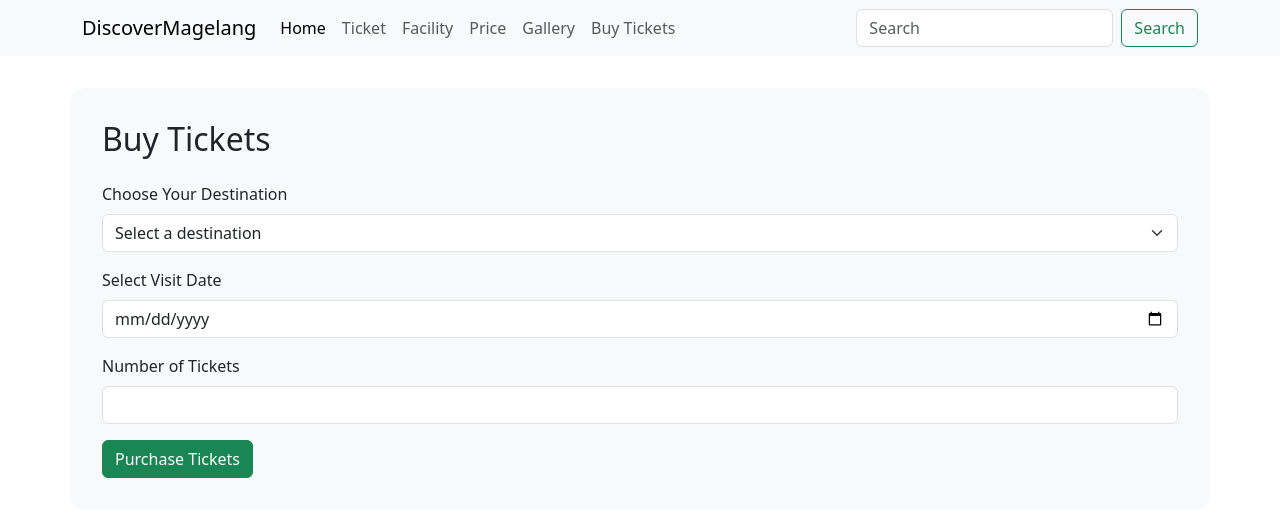
After one commit to bmsptra24/web-magelang, a PHP site: page /ticket.php in a window 1280 px wide. The commit adds this page. Shown: the top 517 px of the page. Run offline with PHP 8.4, Linux system fonts and the light colour scheme.

```diff
--- /dev/null
+++ b/components/navbar.php
@@ -0,0 +1,49 @@
+<nav class="navbar navbar-expand-lg navbar-light bg-light">
+  <div class="container-fluid container">
+    <a class="navbar-brand" href="landing-page.php">DiscoverMagelang</a>
+    <button
+      class="navbar-toggler"
+      type="button"
+      data-bs-toggle="collapse"
+      data-bs-target="#navbarNav"
+      aria-controls="navbarNav"
+      aria-expanded="false"
+      aria-label="Toggle navigation"
+    >
+      <span class="navbar-toggler-icon"></span>
+    </button>
+    <div class="collapse navbar-collapse" id="navbarNav">
+      <ul class="navbar-nav me-auto mb-2 mb-lg-0">
+        <li class="nav-item">
+          <a class="nav-link active" aria-current="page" href="index.php">Home</a>
+        </li>
+        <li class="nav-item">
+          <a class="nav-link" href="./ticket.php">Ticket</a>
+        </li>
+        <li class="nav-item">
+          <a class="nav-link" href="#">Facility</a>
+        </li>
+        <li class="nav-item">
+          <a class="nav-link" href="#">Price</a>
+        </li>
+        <li class="nav-item">
+          <a class="nav-link" href="#">Gallery</a>
+        </li>
+        <li class="nav-item">
+          <a class="nav-link" href="ticket-page.php">Buy Tickets</a>
+        </li>
+      </ul>
+      <form class="d-flex" role="search">
+        <input
+          class="form-control me-2"
+          type="search"
+          placeholder="Search"
+          aria-label="Search"
+        />
+        <button class="btn btn-outline-success" type="submit">
+          Search
+        </button>
+      </form>
+    </div>
+  </div>
+</nav>
--- /dev/null
+++ b/ticket.php
@@ -0,0 +1,72 @@
+<!DOCTYPE html>
+<html lang="en">
+  <head>
+    <meta charset="UTF-8" />
+    <meta name="viewport" content="width=device-width, initial-scale=1.0" />
+    <title>DiscoverMagelang - Buy Tickets</title>
+    <!-- Bootstrap CSS -->
+    <link
+      href="https://cdn.jsdelivr.net/npm/bootstrap@5.3.3/dist/css/bootstrap.min.css"
+      rel="stylesheet"
+      integrity="sha384-QWTKZyjpPEjISv5WaRU9OFeRpok6YctnYmDr5pNlyT2bRjXh0JMhjY6hW+ALEwIH"
+      crossorigin="anonymous"
+    />
+    <style>
+      .ticket-section {
+        background-color: #f8f9fa;
+        padding: 2rem;
+        border-radius: 1rem;
+        margin-top: 2rem;
+      }
+      .ticket-section h2 {
+        margin-bottom: 1.5rem;
+      }
+    </style>
+  </head>
+  <body>
+    <!-- Navbar -->
+    <?php include 'components/navbar.php'; ?>
+
+    <!-- Ticket Purchase Section -->
+    <div class="container ticket-section">
+      <h2>Buy Tickets</h2>
+      <?php if ($_SERVER['REQUEST_METHOD'] == 'POST') {
+          $destination = $_POST['destination'];
+          $visit_date = $_POST['visit_date'];
+          $ticket_quantity = $_POST['ticket_quantity'];
+
+          // Processing logic here
+          echo "<div class='alert alert-success'>Thank you for purchasing $ticket_quantity ticket(s) to $destination on $visit_date.</div>";
+      } ?>
+      <form method="post" action="<?php echo htmlspecialchars(
+          $_SERVER['PHP_SELF']
+      ); ?>">
+        <div class="mb-3">
+          <label for="destination" class="form-label">Choose Your Destination</label>
+          <select class="form-select" id="destination" name="destination" required>
+            <option value="" selected disabled>Select a destination</option>
+            <option value="Candi Borobudur">Candi Borobudur</option>
+            <option value="Nepal Van Java">Nepal Van Java</option>
+            <option value="Gunung Andong">Gunung Andong</option>
+          </select>
+        </div>
+
+        <div class="mb-3">
+          <label for="visit-date" class="form-label">Select Visit Date</label>
+          <input type="date" class="form-control" id="visit-date" name="visit_date" required>
+        </div>
+
+        <div class="mb-3">
+          <label for="ticket-quantity" class="form-label">Number of Tickets</label>
+          <input type="number" class="form-control" id="ticket-quantity" name="ticket_quantity" min="1" max="10" required>
+        </div>
+
+        <button type="submit" class="btn btn-success">Purchase Tickets</button>
+      </form>
+    </div>
+
+    <!-- Bootstrap JS and dependencies -->
+    <script src="https://cdn.jsdelivr.net/npm/@popperjs/core@2.11.8/dist/umd/popper.min.js"></script>
+    <script src="https://cdn.jsdelivr.net/npm/bootstrap@5.3.3/dist/js/bootstrap.min.js"></script>
+  </body>
+</html>
```
Also changed, not shown: index.php (renamed from index.html, +1 -48 lines).
